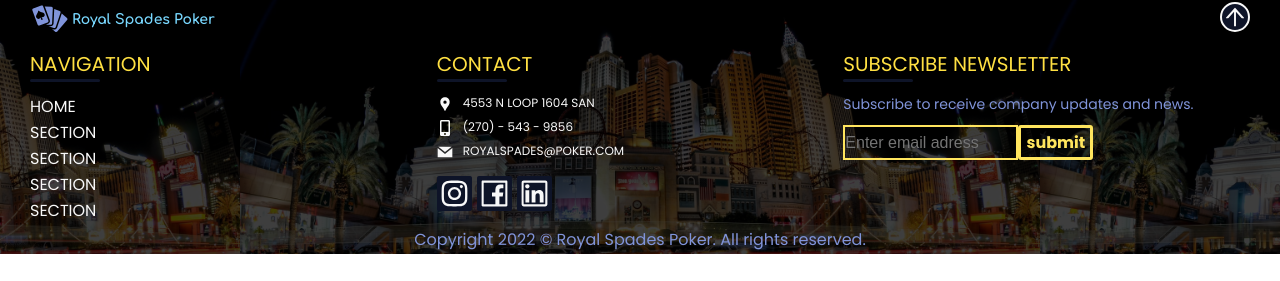
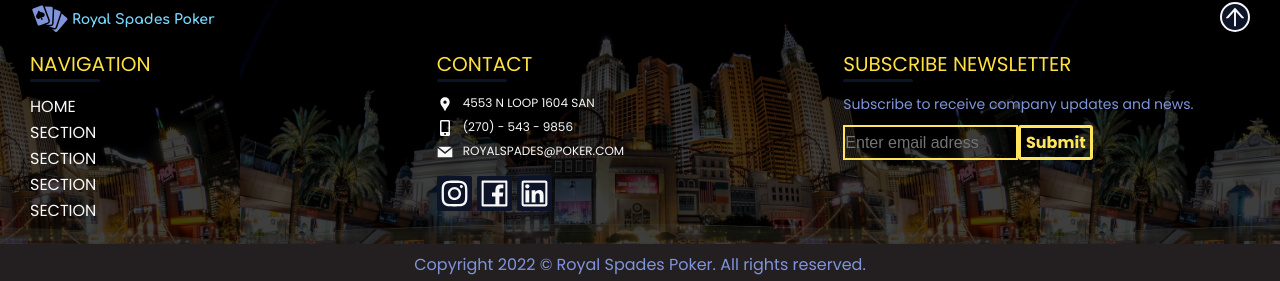
Before and after one commit to Monfear/royal-spades-poker, a React (Create React App) app: page / in a window 1280 px wide. Shown: the part 811-1092 px from the top of the page. Before the commit the page ends 1065 px from the top, so only its background shows below. Built offline with nearby package versions, Linux system fonts and the light colour scheme.

Commit message:
correct footer and repair button bug

```diff
--- a/src/components/interface/Button/Button.module.css
+++ b/src/components/interface/Button/Button.module.css
@@ -50,6 +50,7 @@
         transition: all 0.5s cubic-bezier(var(--cubic-bezier-easeOutCirc));
         transform: translateX(-100%);
         opacity: 0;
+        pointer-events: none;
     }
 
     .Button:hover::before {
--- a/src/components/layout/Footer/Footer.jsx
+++ b/src/components/layout/Footer/Footer.jsx
@@ -66,7 +66,7 @@ export const Footer = () => {
                             }}
                             onClickHandler={submitForm}
                         >
-                            submit
+                            Submit
                         </Button>
                     </form>
                 </div>
--- a/src/components/layout/Footer/Footer.module.css
+++ b/src/components/layout/Footer/Footer.module.css
@@ -136,22 +136,29 @@
     border-radius: 2px;
     margin-right: 0.5rem;
     padding: 0.1rem;
+    transition: all 0.3s ease-out;
+    cursor: pointer;
 }
 
-.Footer__contact__socials__icon:active {
+.Footer__contact__socials__icon:active,
+.Footer__contact__socials__icon:hover {
     background-color: var(--color-secondary-light);
 }
 
 .Footer__bottom {
-    height: 30px;
+    height: 40px;
 
     display: flex;
     justify-content: center;
     align-items: center;
+
+    background-color: var(--color-dark);
+    margin: 2rem -0.5rem 0;
 }
 
 .Footer__bottom__text {
     color: var(--color-secondary);
+    font-size: var(--text-small);
 }
 
 @media (min-width: 768px) {
@@ -169,6 +176,10 @@
         padding: 1rem 3rem 0;
     }
 
+    .Footer__bottom {
+        margin: 2rem -3rem 0;
+    }
+
     .Footer__bottom__text {
         font-size: var(--text-medium);
     }
--- a/src/index.css
+++ b/src/index.css
@@ -8,7 +8,6 @@
     --color-secondary: #8094da;
     --color-secondary-light: #79d8ff;
     --color-secondary-dark: #0e1428;
-    --color-tertiary: #da8080;
 
     --color-light: #f8f8f8;
     --color-dark: #231f20;
```
